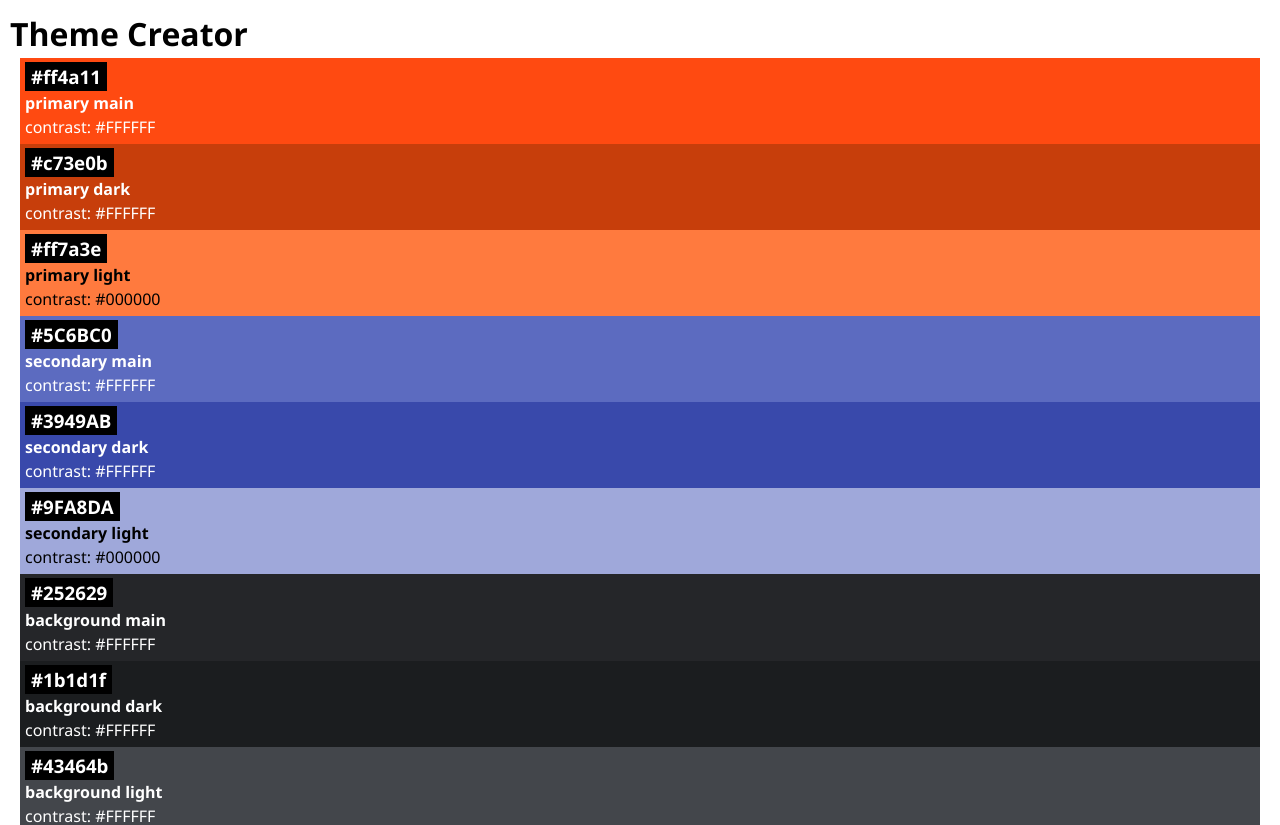
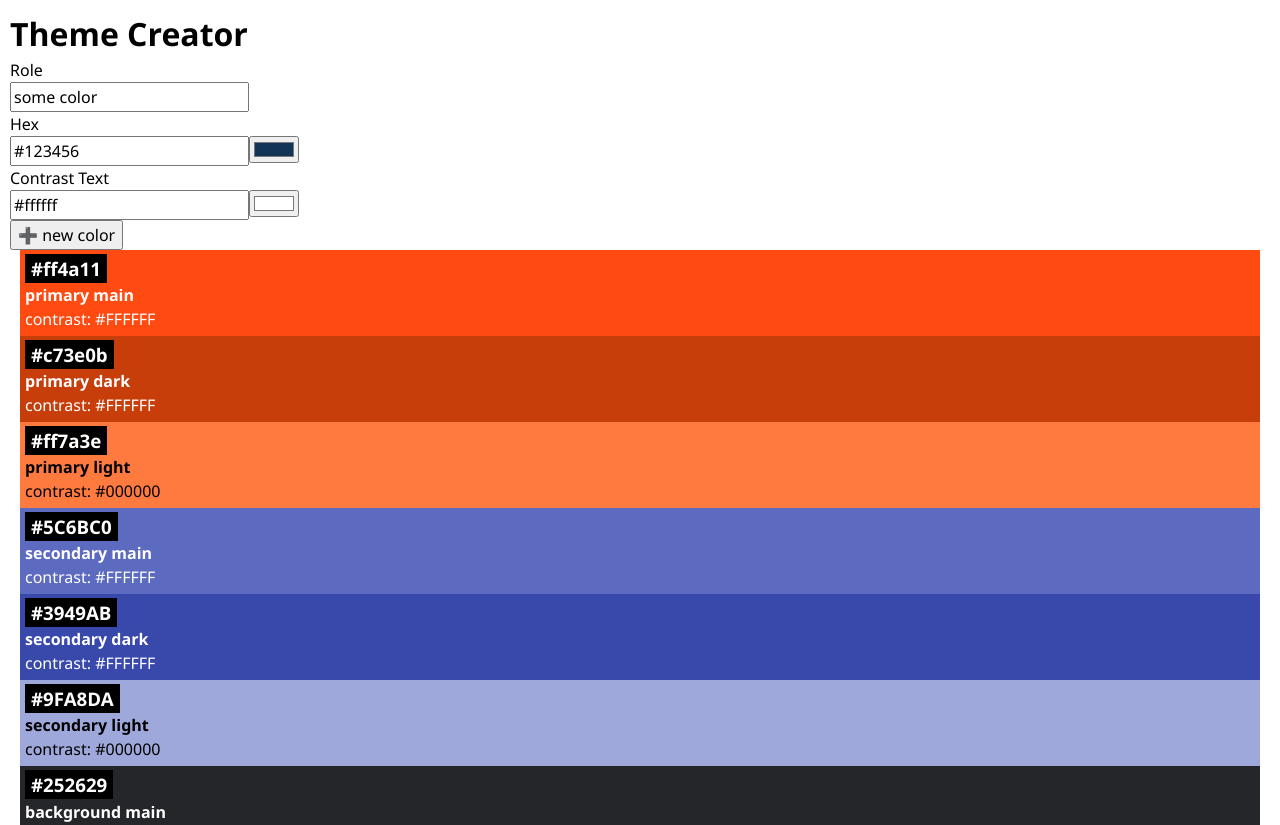
Before and after one commit to AnastasiaKhudobasheva/Project-4-Color-Theme-Creator-App, a React (Vite) app: page / in a window 1280 px wide. Shown: the top 825 px of the page. Built offline with nearby package versions, Linux system fonts and the light colour scheme.

Commit message:
added components for the new color form and linked to App

```diff
--- a/src/App.jsx
+++ b/src/App.jsx
@@ -1,13 +1,23 @@
 import { initialColors } from "./lib/colors";
 import Color from "./Components/Color/Color";
 import "./App.css";
+import { useState } from "react";
+import ColorForm from "./Components/ColorForm/ColorForm";
 
 function App() {
+  const [colors, setColors] = useState(initialColors);
+
+  function handleAddColor(newColor) {
+    setColors([newColor, ...colors]);
+  }
+
   return (
     <>
       <h1>Theme Creator</h1>
 
-      {initialColors.map((color) => {
+      <ColorForm onSubmitColor={handleAddColor} />
+
+      {colors.map((color) => {
         return <Color key={color.id} color={color} />;
       })}
     </>
--- a/src/Components/ColorForm/ColorForm.jsx
+++ b/src/Components/ColorForm/ColorForm.jsx
@@ -1,31 +1,54 @@
 import ColorInput from "../ColorInput/ColorInput";
 import "./ColorForm.css";
+
+// declaring a React component
+// It expects two props:
+// onSubmitColor: a function that runs when the form is submitted
+// initialData: default values to pre-fill the form inputs
+// (gives users a starting example if they don’t pass real initialData)
 
 export default function ColorForm({
   onSubmitColor,
   initialData = { role: "some color", hex: "#123456", contrastText: "#ffffff" },
 }) {
   function handleSubmit(event) {
+    // stop the page from refreshing on submit
     event.preventDefault();
+    // collect values from all named inputs inside the form
     const formData = new FormData(event.target);
+    //convert the FormData into a plain JavaScript object eg { role: "xxx", hex: "xxx", contrastText: "xxx" }
     const data = Object.fromEntries(formData);
+    //send this object up to a parent handler in App.jsx
     onSubmitColor(data);
   }
 
+  /// JSX Form Structure
+
   return (
+    // on Submit: wire the form to our handleSubmit function
+
     <form className="color-form" onSubmit={handleSubmit}>
       <label htmlFor="role">
         Role
         <br />
         <input
+          // first user Input:
+          // id="role" and name="role" — must match to be picked up by FormData
           type="text"
           id="role"
           name="role"
+          // set initial text but dont control its value during user typing
           defaultValue={initialData.role}
         />
       </label>
       <br />
-      <label htmlFor="hex">
+
+      <label
+        htmlFor="hex"
+        // Hex & ContrastText use ColorInput components
+        // these are controlled inside the component (text + color picker sync)
+        //
+      >
         Hex
         <br />
         <ColorInput id="hex" defaultValue={initialData.hex} />
@@ -37,7 +60,35 @@ export default function ColorForm({
         <ColorInput id="contrastText" defaultValue={initialData.contrastText} />
       </label>
       <br />
-      <button>ADD COLOR</button>
+      <button>➕ new color</button>
     </form>
   );
 }
+
+// Key CONCEPTS:
+
+// Uncontrolled vs Controlled inputs:
+
+// defaultValue makes it uncontrolled
+// React doesn’t manage its value after setup
+
+//ColorInput is controlled,
+// since it uses value and onChange with React state
+
+//
+
+// FormData + Object.fromEntries:
+
+// Simple way to turn our form’s inputs into an object without React state
+// => perfect for easy data collection
+
+//SUMMARY
+// We've created a form with three parts:
+//
+// Role (text)
+// Hex (text + color picker)
+// ContrastText (text + color picker)
+//
+// It starts with default values to guide users
+// On submission, it builds a JS object with role, hex, contrastText
+// and calls onSubmitColor(data), which WE define in App.jsx
```
Also changed, not shown: src/Components/ColorInput/ColorInput.jsx (+46 -0 lines).
